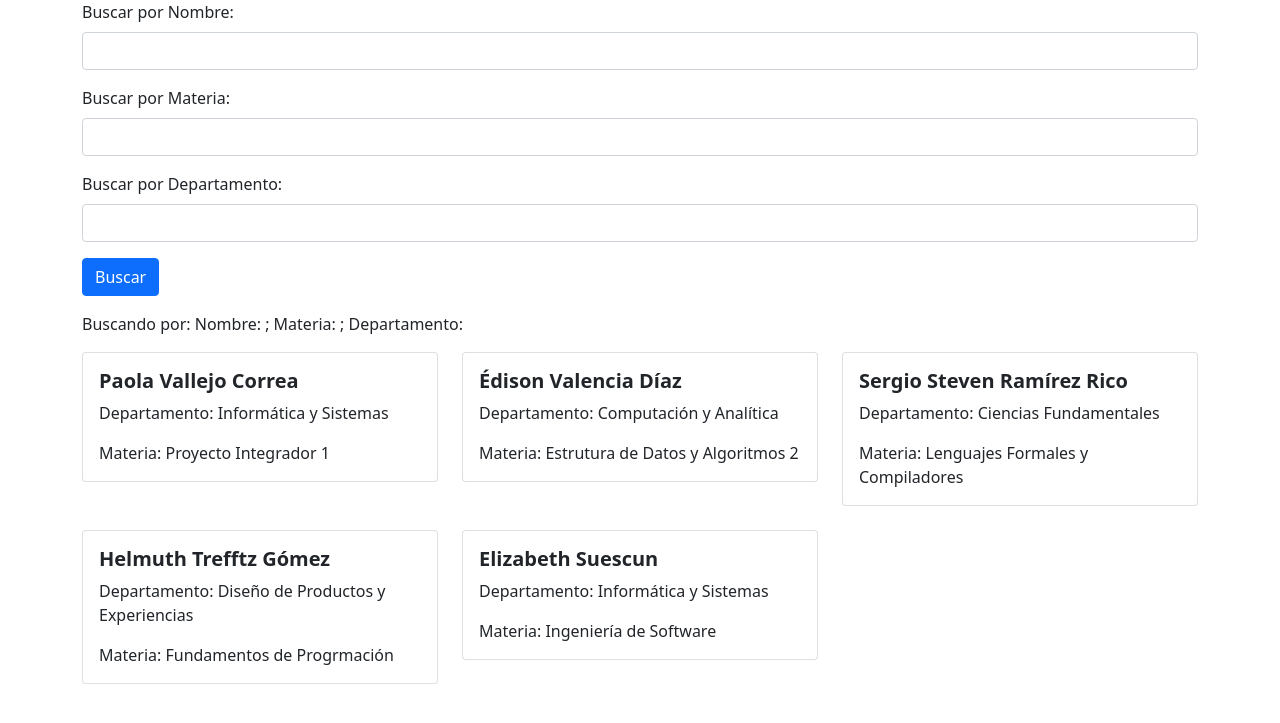
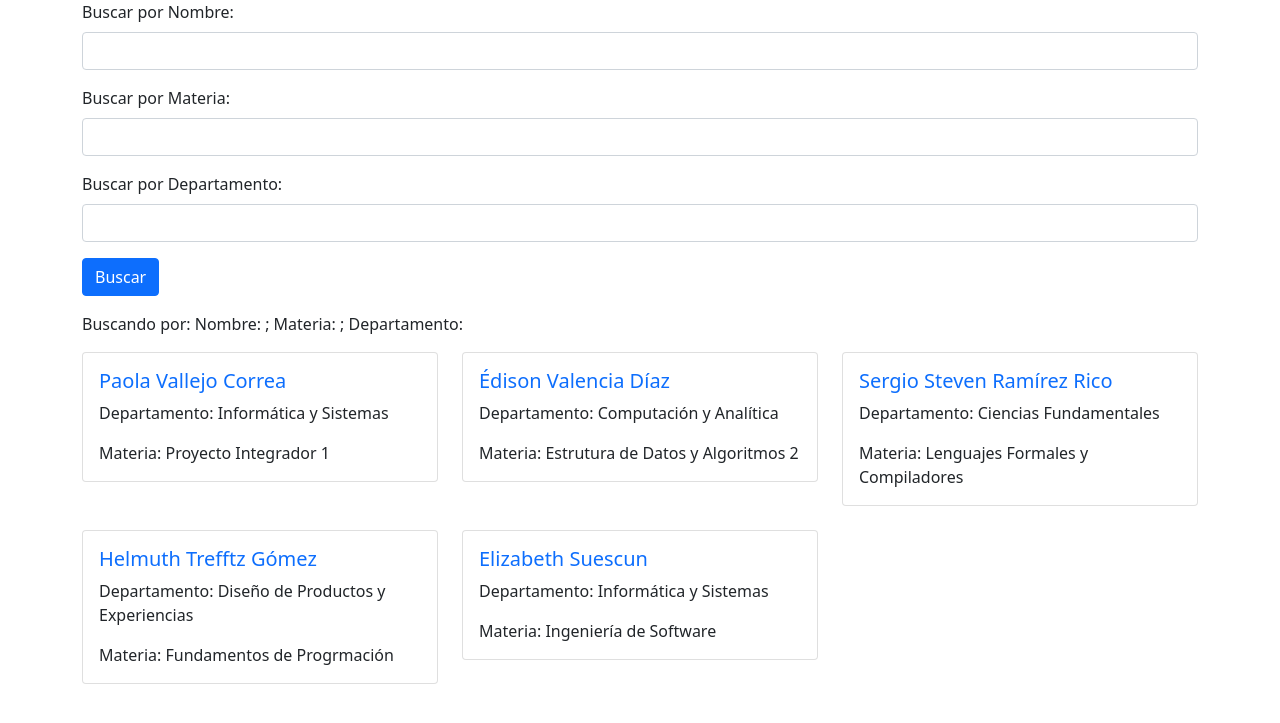
Before and after one commit to DavidRpo07/Taller1ArqSoft, a Django app: page /profesores/ in a window 1280 px wide. Shown: the top 723 px of the page. Run offline with Django 4.2, Linux system fonts and the light colour scheme; data comes from the database, SQL or seed files in the repository; both versions use the stored data as it was after the commit.

Commit message:
cambio en el template de la lista de profesores

```diff
--- a/profesores/templates/lista_profesores.html
+++ b/profesores/templates/lista_profesores.html
@@ -31,7 +31,11 @@
             <div class="col">
                 <div class="card">
                     <div class="card-body">
-                        <h5 class="card-title fw-bold">{{ profesor.nombre }}</h5>
+                        <h5 class="card-title">
+                            <a href="{% url 'detalle_profesor' profesor.id %}" class="text-decoration-none">
+                                {{ profesor.nombre }}
+                            </a>
+                        </h5>
                         <p class="card-text">Departamento: {{ profesor.departamento }}</p>
                         <p class="card-text">Materia: {{ profesor.materia }}</p>
                         {% if profesor.calificacion_media %}
```
Also changed, not shown: db.sqlite3.
